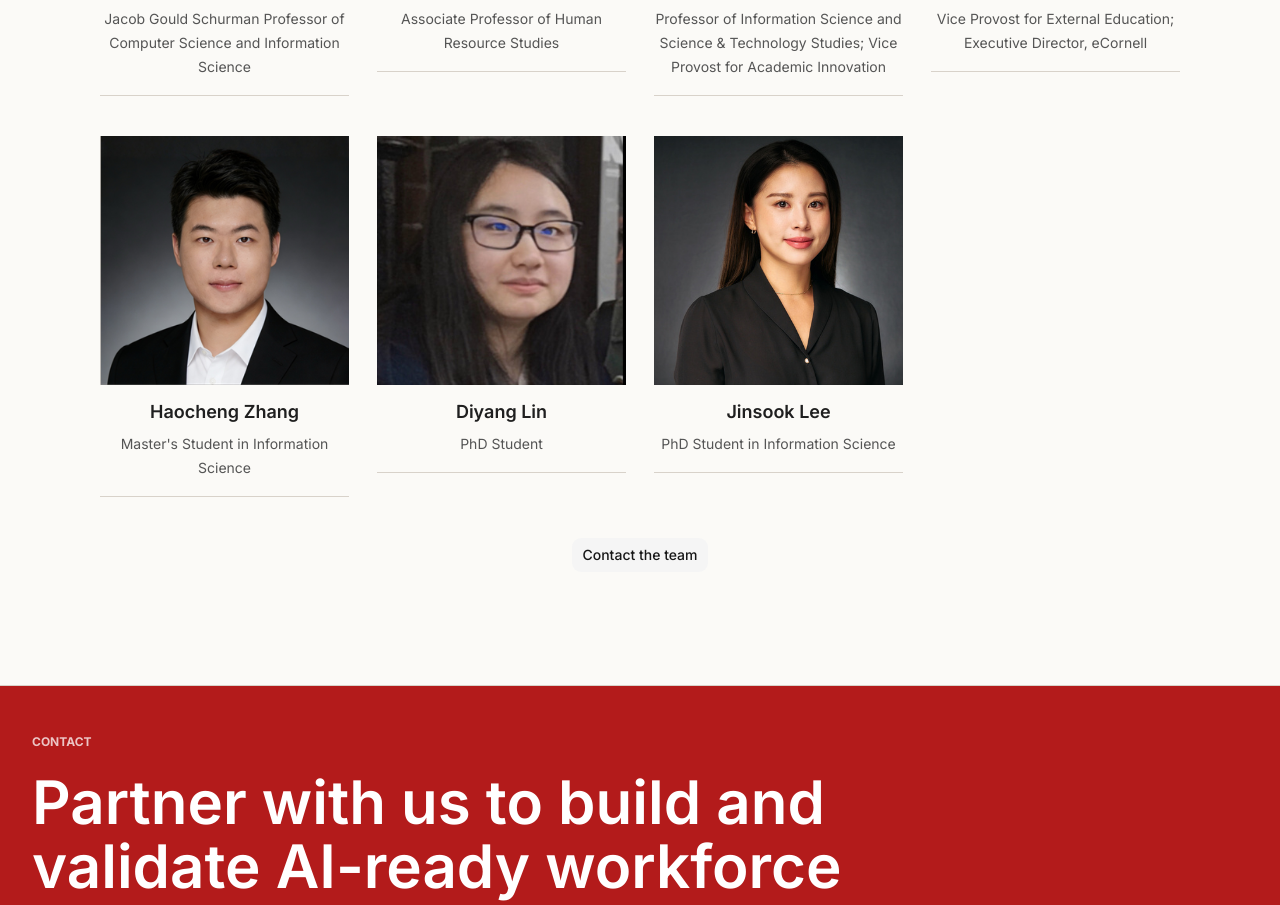
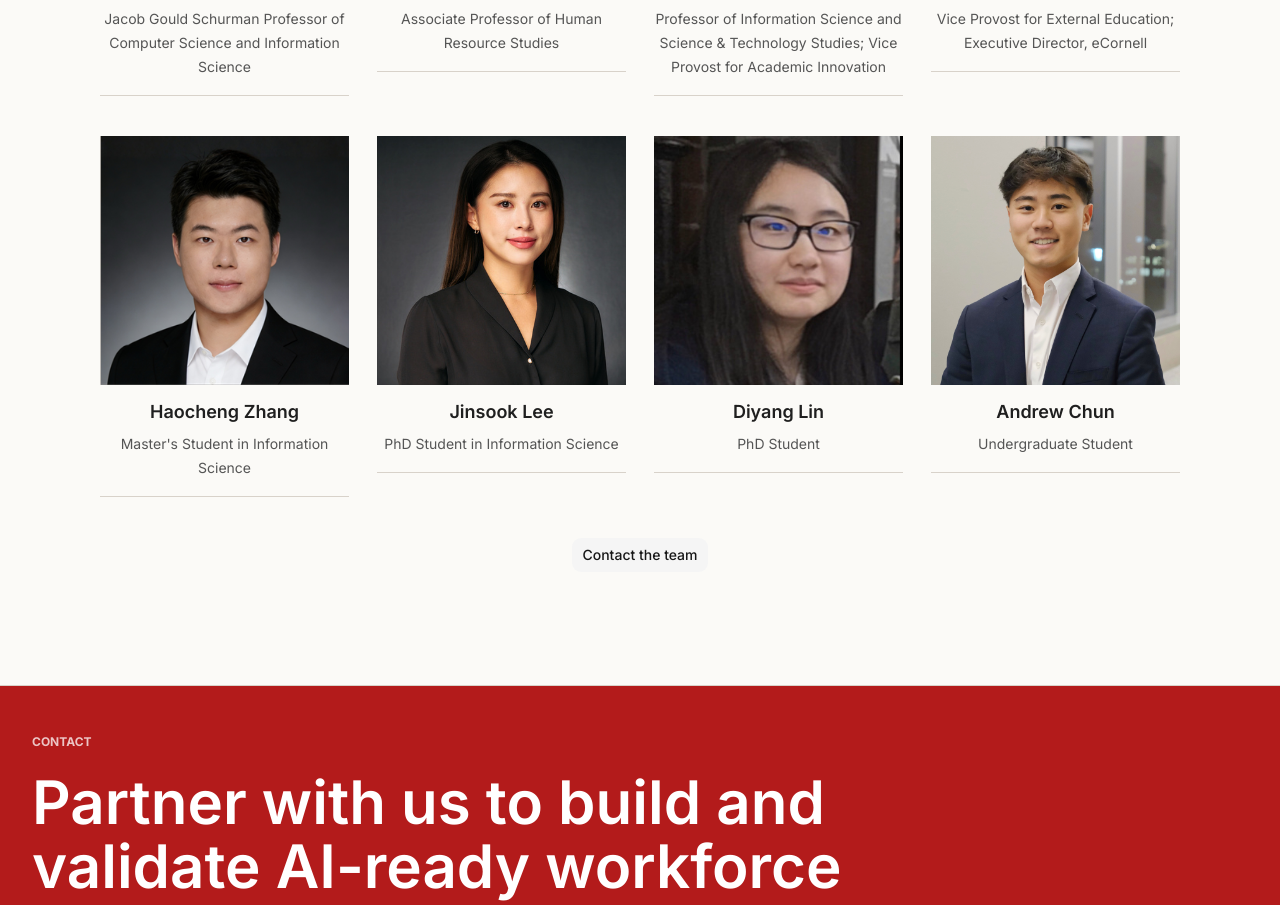
Before and after one commit to Cornell-AI-Ready-Workforce/ai-ready-workforce.github.io, a Next.js app: page / in a window 1280 px wide. Shown: the part 6440-7345 px from the top of the page. Built offline with nearby package versions, Linux system fonts and the light colour scheme.

Commit message:
Add Andrew Chun to team

```diff
--- a/next.config.ts
+++ b/next.config.ts
@@ -4,12 +4,16 @@ const canonicalOrigin =
   process.env.SITE_CANONICAL_ORIGIN ?? "https://ai-ready-workforce.vercel.app";
 const isGithubPages = process.env.GITHUB_PAGES === "true";
 const githubPagesBasePath = process.env.GITHUB_PAGES_BASE_PATH ?? "";
+const imageConfig = {
+  qualities: [75, 90],
+};
 
 const nextConfig: NextConfig = isGithubPages
   ? {
       output: "export",
       trailingSlash: true,
       images: {
+        ...imageConfig,
         unoptimized: true,
       },
       ...(githubPagesBasePath
@@ -20,6 +24,7 @@ const nextConfig: NextConfig = isGithubPages
         : {}),
     }
   : {
+      images: imageConfig,
       async redirects() {
         return [
           {
--- a/src/components/landing/landing-page.tsx
+++ b/src/components/landing/landing-page.tsx
@@ -257,15 +257,20 @@ const people: Person[] = [
     src: "/images/people/haocheng-zhang.png",
   },
   {
+    name: "Jinsook Lee",
+    title: "PhD Student in Information Science",
+    src: "/images/people/jinsook-lee.jpeg",
+    href: "https://bowers.cornell.edu/people/jinsook-lee",
+  },
+  {
     name: "Diyang Lin",
     title: "PhD Student",
     src: "/images/people/diyang-lin.jpeg",
   },
   {
-    name: "Jinsook Lee",
-    title: "PhD Student in Information Science",
-    src: "/images/people/jinsook-lee.jpeg",
-    href: "https://bowers.cornell.edu/people/jinsook-lee",
+    name: "Andrew Chun",
+    title: "Undergraduate Student",
+    src: "/images/people/andrew-chun.jpeg",
   },
 ];
 
@@ -515,7 +520,8 @@ function PersonCard({ person }: { person: Person }) {
           alt={`${person.name} headshot`}
           className={cn("object-cover", person.imageClassName)}
           fill
-          sizes="(min-width: 1024px) 250px, (min-width: 768px) 31vw, 100vw"
+          quality={90}
+          sizes="(min-width: 1024px) 320px, (min-width: 768px) 34vw, 100vw"
           src={withSiteBasePath(person.src)}
         />
       </div>
```
Also changed, not shown: public/images/people/andrew-chun.jpeg (added).
